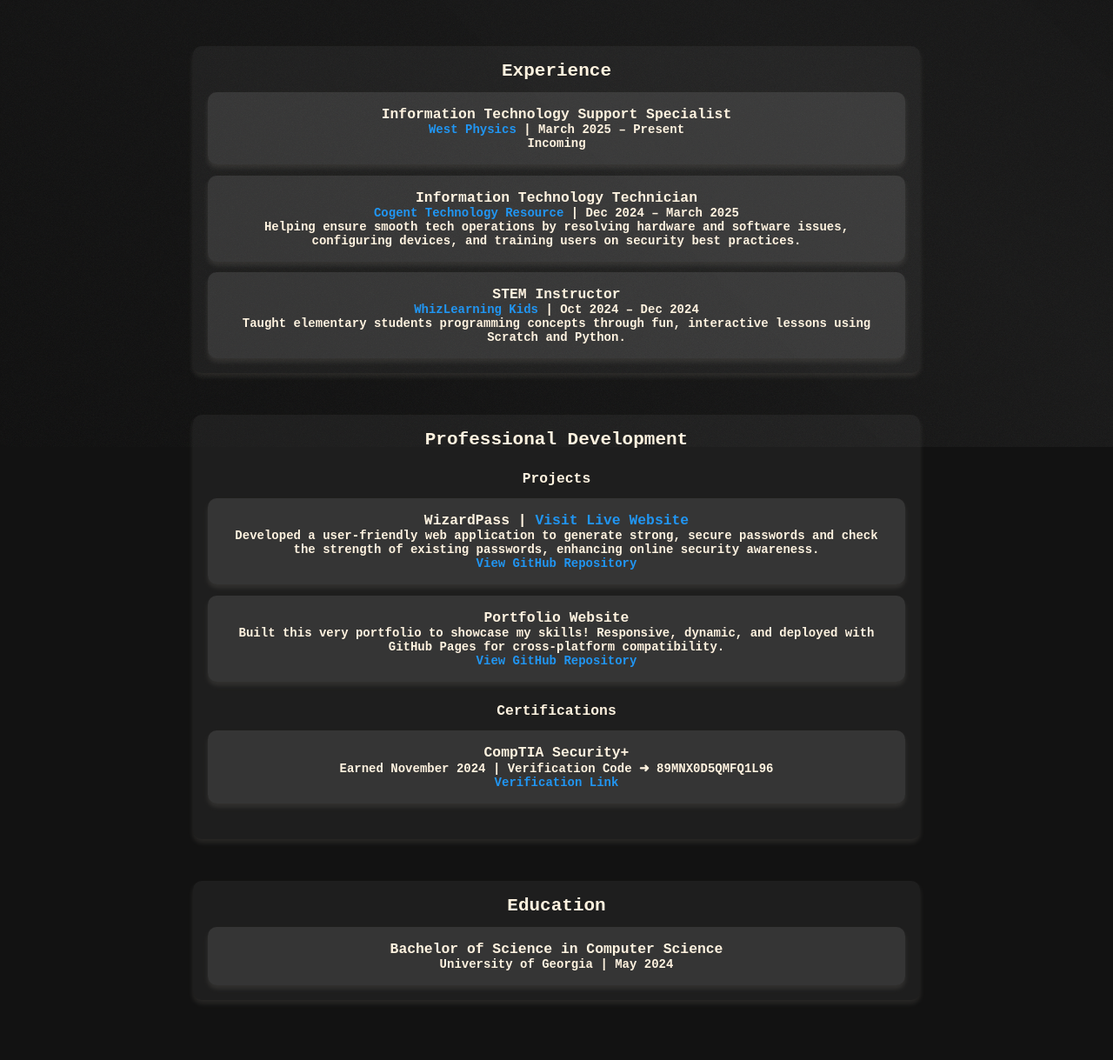
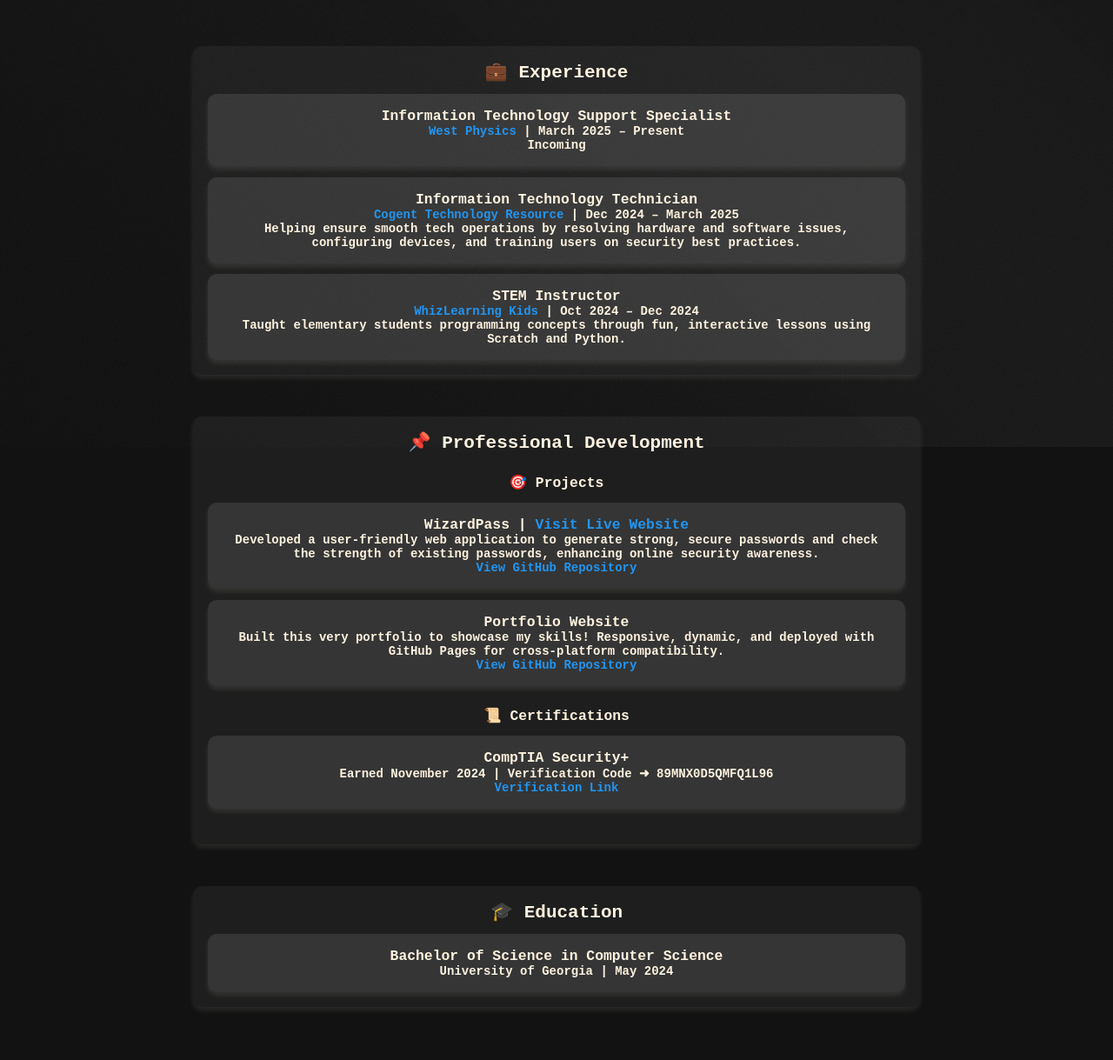
Before and after one commit to usernamearia/usernamearia.github.io, a plain HTML site: page index.html in a window 1280 px wide. Shown: the part 286-1505 px from the top of the page at 87% size. Drawn offline with Linux system fonts and the light colour scheme.

Commit message:
Update index.html
emojis are in

```diff
--- a/index.html
+++ b/index.html
@@ -35,7 +35,7 @@
         </header>
         <main>
             <section class="experience">
-                <h2>Experience</h2>
+                <h2>💼 Experience</h2>
                 <div class="card">
                     <h3>Information Technology Support Specialist</h3>
                     <p>
@@ -60,9 +60,9 @@
             </section>
 
             <section class="professional-development">
-                <h2>Professional Development</h2>
+                <h2>📌 Professional Development</h2>
                 <div class="subsection">
-                    <h3>Projects</h3>
+                    <h3>🎯 Projects</h3>
                     <div class="card">
                         <h3>
                             WizardPass |
@@ -89,7 +89,7 @@
                 </div>
 
                 <div class="subsection">
-                    <h3>Certifications</h3>
+                    <h3>📜 Certifications</h3>
                     <div class="card">
                         <h3>CompTIA Security+</h3>
                         <p>Earned November 2024 | Verification Code ➜ 89MNX0D5QMFQ1L96</p>
@@ -103,7 +103,7 @@
             </section>
 
             <section class="education">
-                <h2>Education</h2>
+                <h2>🎓 Education</h2>
                 <div class="card">
                     <h3>Bachelor of Science in Computer Science</h3>
                     <p>University of Georgia | May 2024</p>
```
